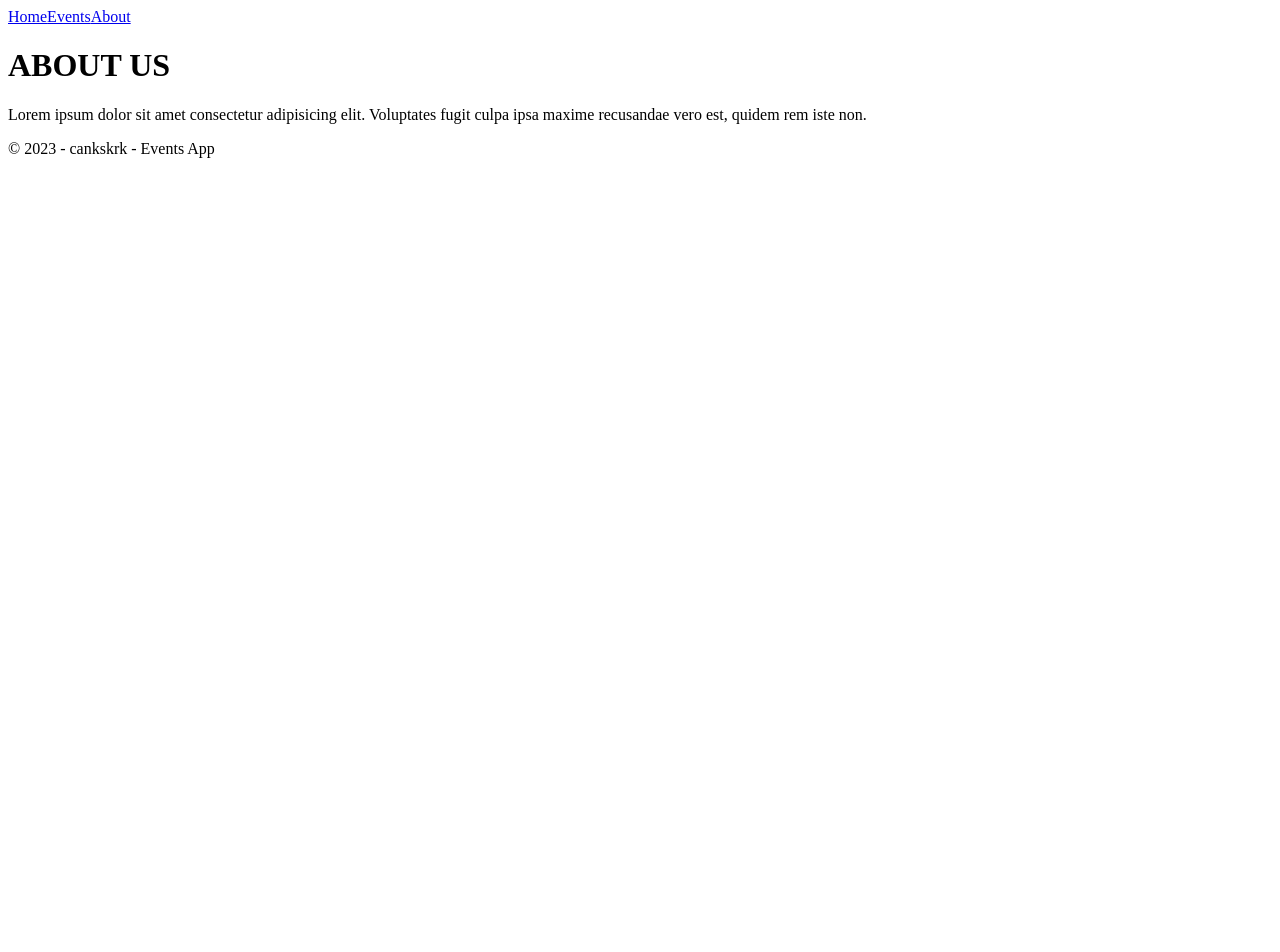
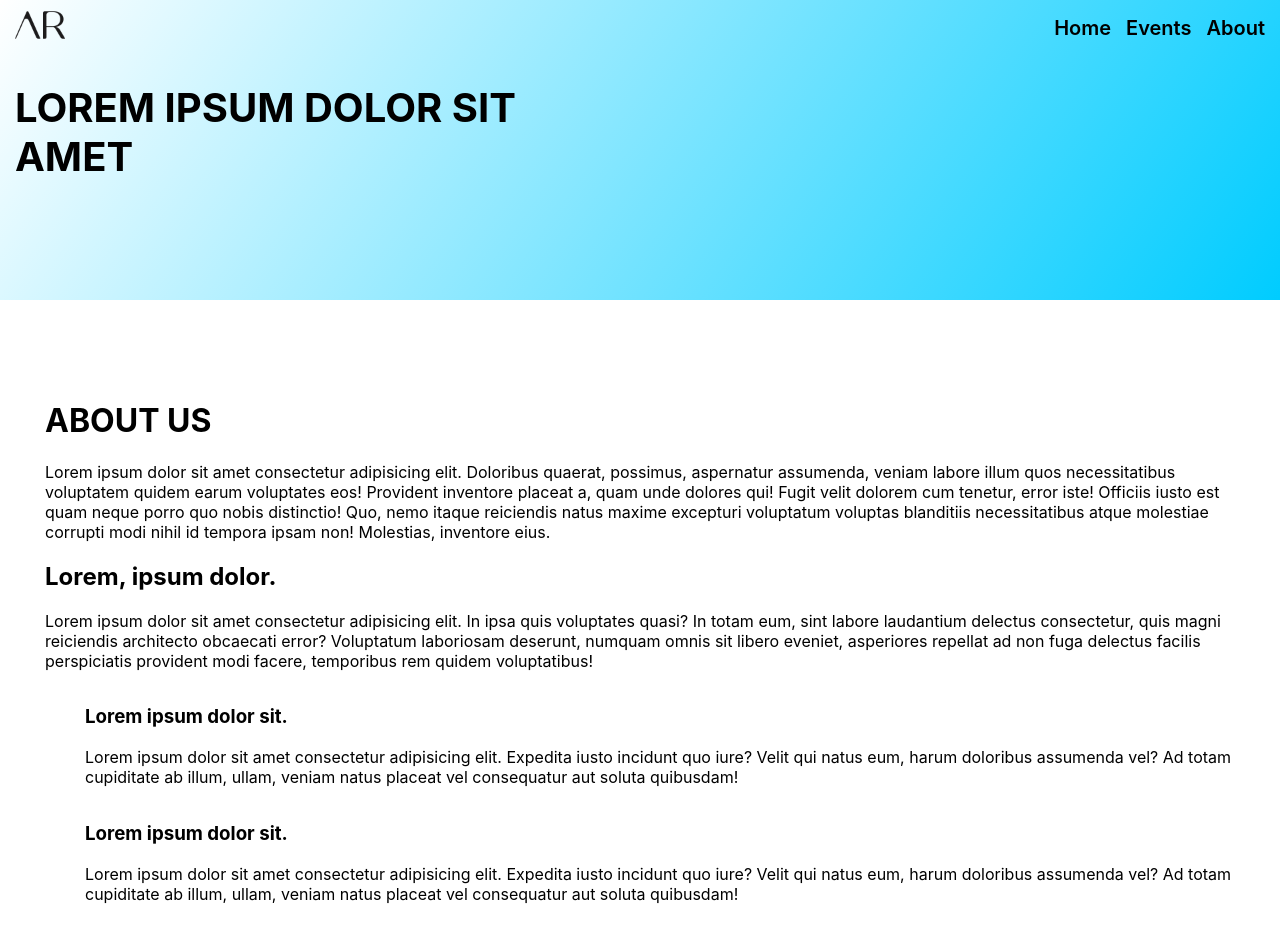
Before and after one commit to cankskrk/Next.js-Events-App, a Next.js app: page /about-us in a window 1280 px wide. Shown: the top 952 px of the page. Before the commit the page ends 800 px from the top, so only its background shows below. Built offline with nearby package versions, Linux system fonts and the light colour scheme.

Commit message:
feat: add styling

```diff
--- a/pages/_app.js
+++ b/pages/_app.js
@@ -1,5 +1,6 @@
 import MainLayout from "@/src/components/layout/main-layout";
 import "@/styles/globals.css";
+import "../styles/general.sass";
 
 export default function App({ Component, pageProps }) {
   return (
--- a/pages/about-us.js
+++ b/pages/about-us.js
@@ -3,9 +3,44 @@ const AboutUsPage = () => {
     <div>
       <h1>ABOUT US</h1>
       <p>
-        Lorem ipsum dolor sit amet consectetur adipisicing elit. Voluptates
-        fugit culpa ipsa maxime recusandae vero est, quidem rem iste non.
+        Lorem ipsum dolor sit amet consectetur adipisicing elit. Doloribus
+        quaerat, possimus, aspernatur assumenda, veniam labore illum quos
+        necessitatibus voluptatem quidem earum voluptates eos! Provident
+        inventore placeat a, quam unde dolores qui! Fugit velit dolorem cum
+        tenetur, error iste! Officiis iusto est quam neque porro quo nobis
+        distinctio! Quo, nemo itaque reiciendis natus maxime excepturi
+        voluptatum voluptas blanditiis necessitatibus atque molestiae corrupti
+        modi nihil id tempora ipsam non! Molestias, inventore eius.
       </p>
+      <h2>Lorem, ipsum dolor.</h2>
+      <p>
+        Lorem ipsum dolor sit amet consectetur adipisicing elit. In ipsa quis
+        voluptates quasi? In totam eum, sint labore laudantium delectus
+        consectetur, quis magni reiciendis architecto obcaecati error?
+        Voluptatum laboriosam deserunt, numquam omnis sit libero eveniet,
+        asperiores repellat ad non fuga delectus facilis perspiciatis provident
+        modi facere, temporibus rem quidem voluptatibus!
+      </p>
+      <ul className="about_us_list">
+        <li>
+          <h3>Lorem ipsum dolor sit.</h3>
+          <p>
+            Lorem ipsum dolor sit amet consectetur adipisicing elit. Expedita
+            iusto incidunt quo iure? Velit qui natus eum, harum doloribus
+            assumenda vel? Ad totam cupiditate ab illum, ullam, veniam natus
+            placeat vel consequatur aut soluta quibusdam!
+          </p>
+        </li>
+        <li>
+          <h3>Lorem ipsum dolor sit.</h3>
+          <p>
+            Lorem ipsum dolor sit amet consectetur adipisicing elit. Expedita
+            iusto incidunt quo iure? Velit qui natus eum, harum doloribus
+            assumenda vel? Ad totam cupiditate ab illum, ullam, veniam natus
+            placeat vel consequatur aut soluta quibusdam!
+          </p>
+        </li>
+      </ul>
     </div>
   );
 };
--- a/src/components/footer/footer.js
+++ b/src/components/footer/footer.js
@@ -1 +1,3 @@
-export const Footer = () => <footer>© 2023 - cankskrk - Events App</footer>;
+export const Footer = () => (
+  <div className="footer">© 2023 - cankskrk - Events App</div>
+);
--- a/src/components/header/header.js
+++ b/src/components/header/header.js
@@ -1,11 +1,31 @@
 import Link from "next/link";
+import Image from "next/image";
 
 export const Header = () => (
   <header>
-    <nav>
-      <Link href="/">Home</Link>
-      <Link href="/events">Events</Link>
-      <Link href="/about-us">About</Link>
-    </nav>
+    <div>
+      <div className="topNav">
+        <Image
+          alt="logo"
+          src={"/image/logo_black.png"}
+          width={50}
+          height={50}
+        />
+        <nav>
+          <ul>
+            <li>
+              <Link href="/">Home</Link>
+            </li>
+            <li>
+              <Link href="/events">Events</Link>
+            </li>
+            <li>
+              <Link href="/about-us">About</Link>
+            </li>
+          </ul>
+        </nav>
+      </div>
+      <h1>Lorem ipsum dolor sit amet</h1>
+    </div>
   </header>
 );
--- a/src/components/layout/main-layout.js
+++ b/src/components/layout/main-layout.js
@@ -6,7 +6,7 @@ function MainLayout({ children }) {
   return (
     <>
       <Header />
-      {children}
+      <main>{children}</main>
       <Footer />
     </>
   );
--- /dev/null
+++ b/styles/general.sass
@@ -0,0 +1,68 @@
+header
+    height: 300px
+    background: linear-gradient(305deg, #00ccff, transparent)
+
+    >div
+        width: 100%
+        max-width: 1250px
+        margin: auto
+        display: flex
+        flex-direction: column
+        justify-content: space-between
+
+    h1
+        width: 50%
+        font-size: 40px
+        text-transform: uppercase
+
+    .topNav
+        display: flex
+        justify-content: space-between
+        align-content: center
+        h1
+            width: 60%
+            font-size: 40px
+            text-transform: uppercase
+        ul
+            display: flex
+            list-style: none
+            gap: 15px
+            li
+                font-weight: 600
+                font-size: 20px
+                a
+                    text-decoration: none
+
+.footer
+    background-color: #333
+    color: #fff
+    padding: 10px
+    text-align: center
+
+main
+    width: 100%
+    max-width: 1250px
+    margin: auto
+    padding: 80px 30px
+    min-height: 550px
+
+.home_body
+    display: flex
+    flex-direction: column
+    gap: 50px
+    .image
+        width: 40%
+    .card
+        display: flex
+        flex-direction: row
+        gap: 30px
+        justify-content: center
+        align-items: center
+        &:nth-child(even)
+            direction: rtl
+    .content
+        width: 50%
+
+.about_us_list
+    display: flex
+    flex-direction: column
--- a/styles/globals.css
+++ b/styles/globals.css
@@ -0,0 +1,19 @@
+body {
+    padding: 0;
+    margin: 0;
+    font-family: -apple-system, BlinkMacSystemFont, Segoe UI, Roboto, Oxygen,
+      Ubuntu, Cantarell, Fira Sans, Droid Sans, Helvetica Neue, sans-serif;
+}
+
+a {
+    color: inherit;
+    text-decoration: none;
+  }
+
+  * {
+    box-sizing: border-box;
+  }
+
+  ul {
+    list-style: none;
+  }
```
Also changed, not shown: src/components/home/home-page.js (+10 -6 lines), public/image/logo_black.png (added), styles/Home.sass (deleted).
